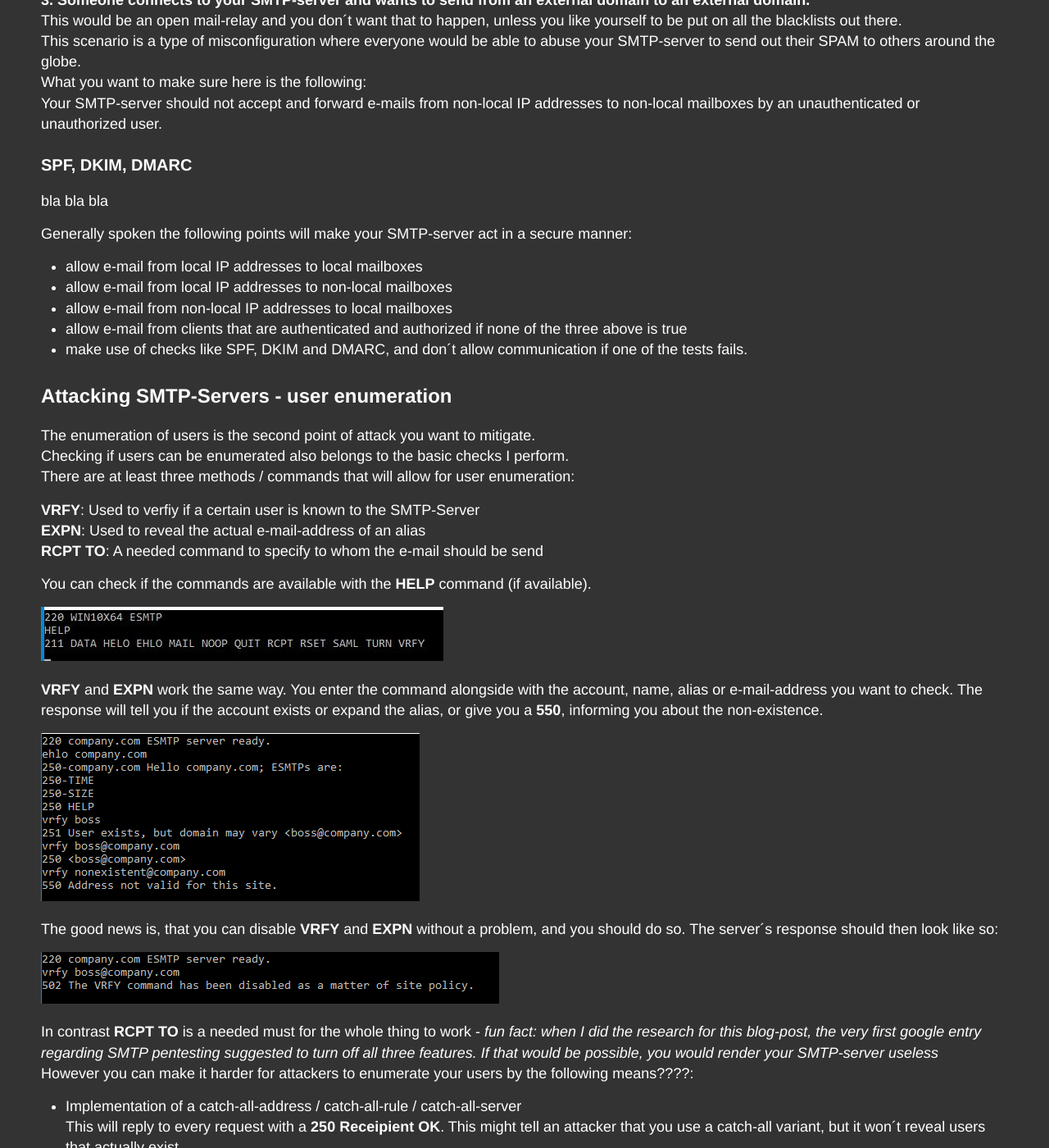
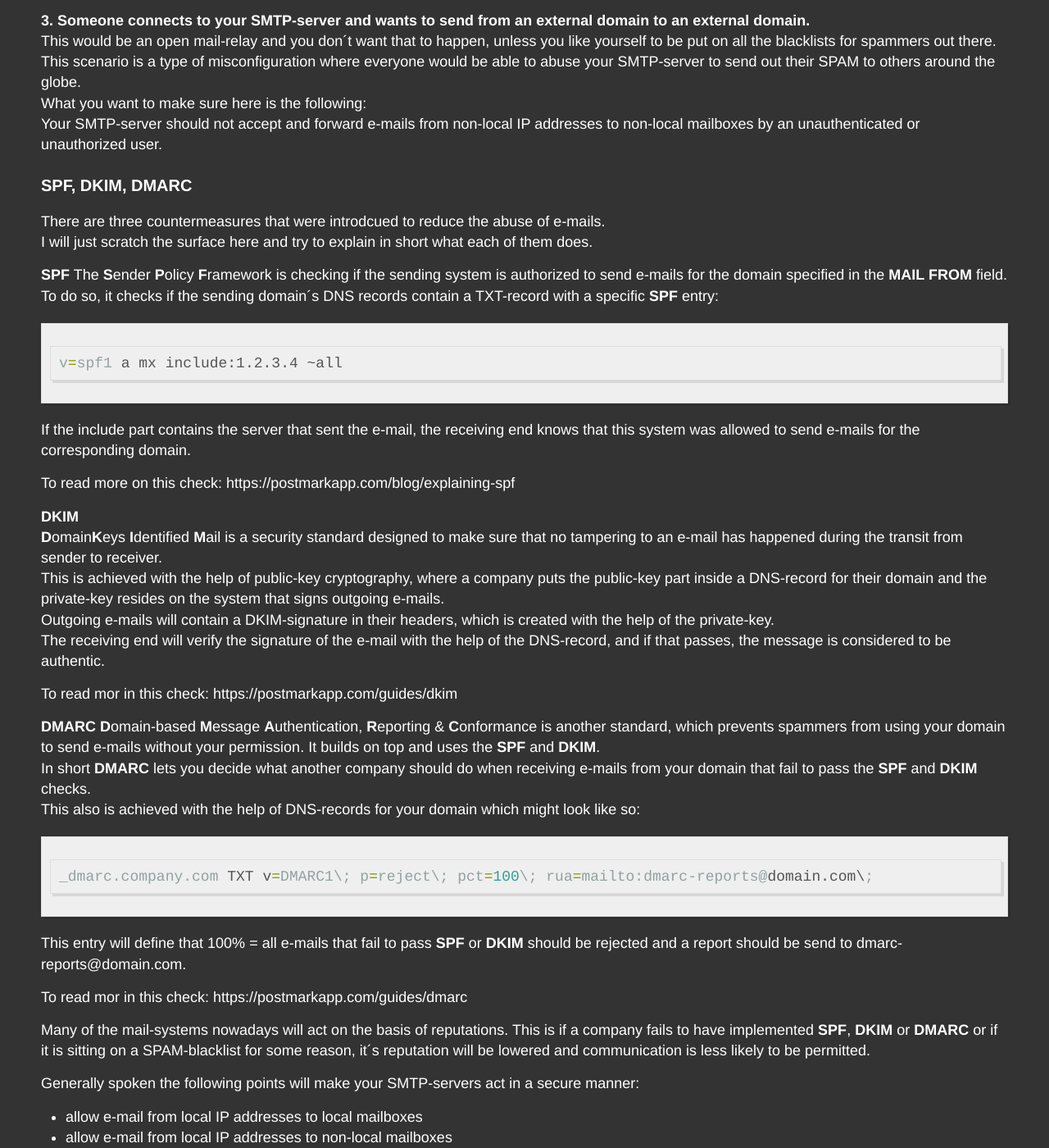
Before and after one commit to LuemmelSec/LuemmelSec.github.io, a Jekyll site: the page built from _posts/2020-12-23-Pentest-everything-SMTP.md, in a window 1280 px wide and 1400 px high, scrolled down 4267 px. Shown: the whole window at 82% size. Built offline with Jekyll 4.4.1, drawn with Linux system fonts in a browser that asks for light colours; some of the changed text lies outside the part shown.

Commit message:
Update 2020-12-23-Pentest-everything-SMTP.md

````diff
--- a/_posts/2020-12-23-Pentest-everything-SMTP.md
+++ b/_posts/2020-12-23-Pentest-everything-SMTP.md
@@ -21,6 +21,7 @@ The **Simple Mail Transfer Protocol** is meant to **SEND** e-mails.
 There is no difference if your e-mail-client is sending stuff to the mail-server, the mail-server is sending stuff to the mail-gateway, the gateway is sending to a relay and so on.
 And I guess that is where things get confusing from time to time.
 The communication by default is in plaintext. But nowadays you will most likely see mail-servers switching from plaintext to a secure channel with the help of **TLS**.
+The default ports are 25, 465 (deprecated) and 587, where 25 is for unencrypted and the higher ports for encrypted communication.
 A SMTP-server is capable of acting as a client or a server, as it can send and receive e-mails at the same time.
 Some termes used alongside with **SMTP** are:
 
@@ -105,17 +106,17 @@ At this stage the SMTP-server might react differently from case to case:
 2. Or you might get blocked when saying that you want to send from **XYZ@company.com** as you are not allowed to send from outside or a SPF-check is made (more on this later).
 3. The server might also say: *Nice buddy, thanks for the e-mail. I will transfer it.*
 
-When the latter happens, this is the point where I first thought: Damn they made a mistake. I was able to send an e-mail on their behalf.
-But mostly this is a wrong assumption. This only tells you that the (in this case) firewall accepted you request in the first instance. If it does other checks afterwards is out of sight for you. Normally the customer would tell me that the e-mail was trapped at the firewall or that is was flagged as somehow malicious inside their Outlook.
+When the latter happens, this is the point where I first thought: *Damn they made a mistake. I was able to send an e-mail on their behalf.*
+But mostly this is a wrong assumption. This only tells you that the (in this case) firewall accepted your request in the first instance. If it does other checks afterwards is out of sight for you. Normally the customer would tell me that the e-mail was trapped at the firewall or that is was flagged as somehow malicious inside their Outlook.
 This also is the point where we started discussing and came to the conclusion, that the customers need some sort of authentication. But how exactly and in what cases?
 Well, there are several scenarios that might happen here:
 
 **1. Someone connects to your SMTP-server and wants to send from an external domain to your domain.**
 This is the "normal" case that one would assume to happen on a daily basis.
-From a customers point of view we want to make sure to check (SPF,DKIM,DMARC) if the sending party is legit??? to do so. If all checks are passed, the mail can be forwarded to the Exchange.
+From a customers point of view we want to make sure to check (SPF,DKIM,DMARC) if the sending party is legit to do so. If all checks are passed, the e-mail can be forwarded to the Exchange.
 
-**2. Someone connects to your SMTP-server and wants to send from you domain to your domain.**
-I would consider this to be at least unusual, as no one inside your organisation will normally directly transfer their mails to the firewall.
+**2. Someone connects to your SMTP-server and wants to send from your domain to your domain.**
+I would consider this to be at least unusual, as no one from your organisation will normally directly transfer their e-mails to the firewall.
 This is where authentication could come into play. Under normal circumstances Outlook will push your e-mail to the Exchange, and your Exchange will authenticate to the firewall in order to send e-mails to outside your organisation.
 If you reveive e-mails from outside, the sending IP and **MAIL FROM** will be from outside your domain.
 So if an external IP wants to send from your domain to your domain you should enforce authentication or otherwise reject the message.
@@ -123,25 +124,59 @@ So if an external IP wants to send from your domain to your domain you should en
 ![broken]({{ site.baseurl }}/images/telnet2.png "telnet")
 
 **3. Someone connects to your SMTP-server and wants to send from an external domain to an external domain.**
-This would be an open mail-relay and you don´t want that to happen, unless you like yourself to be put on all the blacklists out there.
+This would be an open mail-relay and you don´t want that to happen, unless you like yourself to be put on all the blacklists for spammers out there.
 This scenario is a type of misconfiguration where everyone would be able to abuse your SMTP-server to send out their SPAM to others around the globe.
 What you want to make sure here is the following:
 Your SMTP-server should not accept and forward e-mails from non-local IP addresses to non-local mailboxes by an unauthenticated or unauthorized user.
 
 
 ### SPF, DKIM, DMARC
-bla bla bla
+There are three countermeasures that were introdcued to reduce the abuse of e-mails.
+I will just scratch the surface here and try to explain in short what each of them does.
 
-Generally spoken the following points will make your SMTP-server act in a secure manner:
+**SPF**
+The **S**ender **P**olicy **F**ramework  is checking if the sending system is authorized to send e-mails for the domain specified in the **MAIL FROM** field.
+To do so, it checks if the sending domain´s DNS records contain a TXT-record with a specific **SPF** entry:
+
+```powershell
+v=spf1 a mx include:1.2.3.4 ~all
+```
+
+If the include part contains the server that sent the e-mail, the receiving end knows that this system was allowed to send e-mails for the corresponding domain.
+
+To read more on this check: https://postmarkapp.com/blog/explaining-spf
+
+**DKIM**
+**D**omain**K**eys **I**dentified **M**ail is a security standard designed to make sure that no tampering to an e-mail has happened during the transit from sender to receiver.
+This is achieved with the help of public-key cryptography, where a company puts the public-key part inside a DNS-record for their domain and the private-key resides on the system that signs outgoing e-mails.
+Outgoing e-mails will contain a DKIM-signature in their headers, which is created with the help of the private-key.
+The receiving end will verify the signature of the e-mail with the help of the DNS-record, and if that passes, the message is considered to be authentic.
+
+To read mor in this check: https://postmarkapp.com/guides/dkim
+
+**DMARC**
+**D**omain-based **M**essage **A**uthentication, **R**eporting & **C**onformance is another standard, which prevents spammers from using your domain to send e-mails without your permission. It builds on top and uses the **SPF** and **DKIM**.
+In short **DMARC** lets you decide what another company should do when receiving e-mails from your domain that fail to pass the **SPF** and **DKIM** checks.
+This also is achieved with the help of DNS-records for your domain which might look like so:
+```powershell
+_dmarc.company.com TXT v=DMARC1\; p=reject\; pct=100\; rua=mailto:dmarc-reports@domain.com\;
+```
+This entry will define that 100% = all e-mails that fail to pass **SPF** or **DKIM** should be rejected and a report should be send to dmarc-reports@domain.com.
+
+To read mor in this check: https://postmarkapp.com/guides/dmarc
+
+Many of the mail-systems nowadays will act on the basis of reputations. This is if a company fails to have implemented **SPF**, **DKIM** or **DMARC** or if it is sitting on a SPAM-blacklist for some reason, it´s reputation will be lowered and communication is less likely to be permitted.
+
+Generally spoken the following points will make your SMTP-servers act in a secure manner:
 
 - allow e-mail from local IP addresses to local mailboxes
 - allow e-mail from local IP addresses to non-local mailboxes
 - allow e-mail from non-local IP addresses to local mailboxes
 - allow e-mail from clients that are authenticated and authorized if none of the three above is true
-- make use of checks like SPF, DKIM and DMARC, and don´t allow communication if one of the tests fails.
+- make use of SPF, DKIM and DMARC, and don´t allow communication if one of the tests fails.
 
 
-## Attacking SMTP-Servers - user enumeration
+## Attacking SMTP-Servers - User Enumeration
 
 The enumeration of users is the second point of attack you want to mitigate.
 Checking if users can be enumerated also belongs to the basic checks I perform.
````
